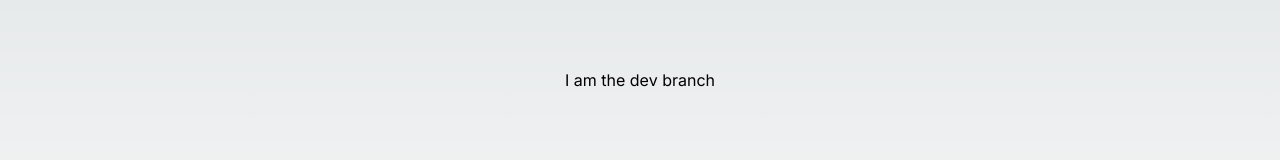
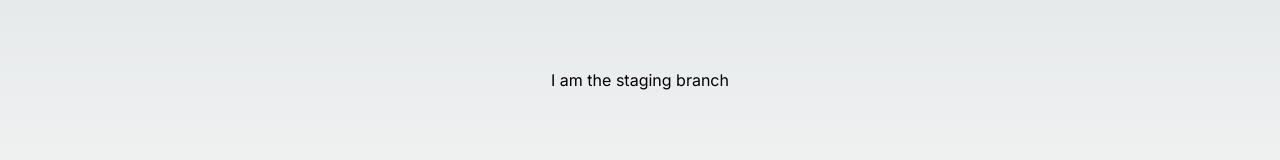
Before and after one commit to ab7z/fe, a Next.js app: page / in a window 1280 px wide. Shown: the part 330-490 px from the top of the page. Built offline with nearby package versions, Linux system fonts and the light colour scheme.

Commit message:
test staging branch

```diff
--- a/pages/index.tsx
+++ b/pages/index.tsx
@@ -26,7 +26,7 @@ export default function Home({ cms }: InferGetStaticPropsType<typeof getStaticPr
     <>
       <main className={`${styles.main} ${inter.className}`}>
         <h1>hello world</h1>
-        <p>I am the dev branch</p>
+        <p>I am the staging branch</p>
         <a href={ cms.url }>{ cms.url }</a>
       </main>
     </>
```
